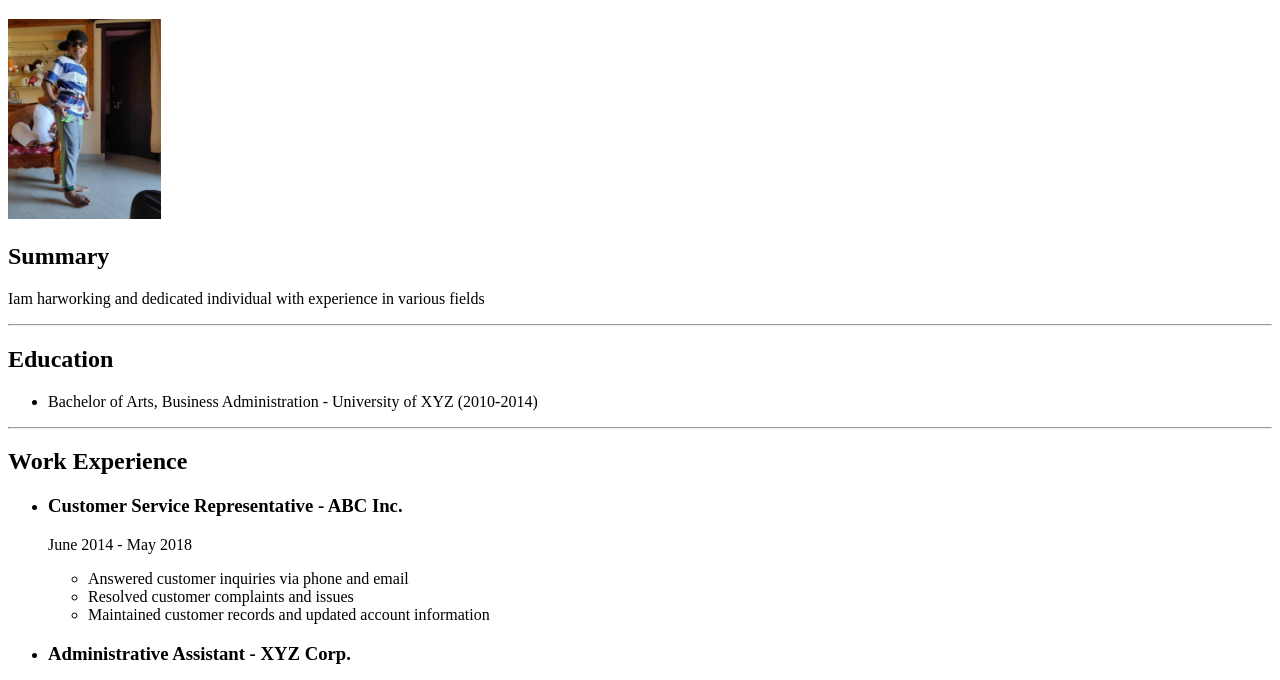
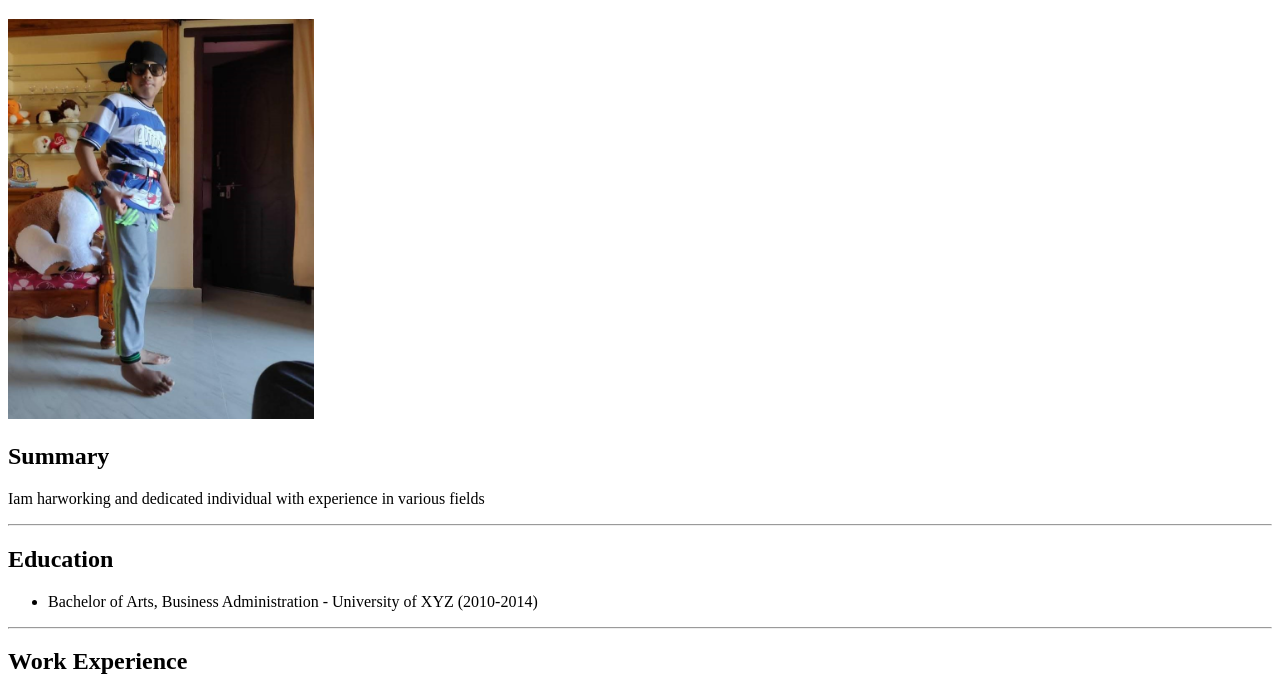
Before and after one commit to maqsoodshaikh/my-portfolio, a plain HTML site: page index.html in a window 1280 px wide. Shown: the part 61-741 px from the top of the page. Drawn offline with Linux system fonts and the light colour scheme.

Commit message:
Height increased to 400 of an image

```diff
--- a/index.html
+++ b/index.html
@@ -8,7 +8,7 @@
 
 <body>
     <h1>Maqsood Ali</h1>
-    <img src="./assests/images/maqsood-photo.jpg" height="200" />
+    <img src="./assests/images/maqsood-photo.jpg" height="400" />
     <h2>Summary</h2>
     <P>Iam harworking and dedicated individual with experience in various fields </P>
     <hr />
```
